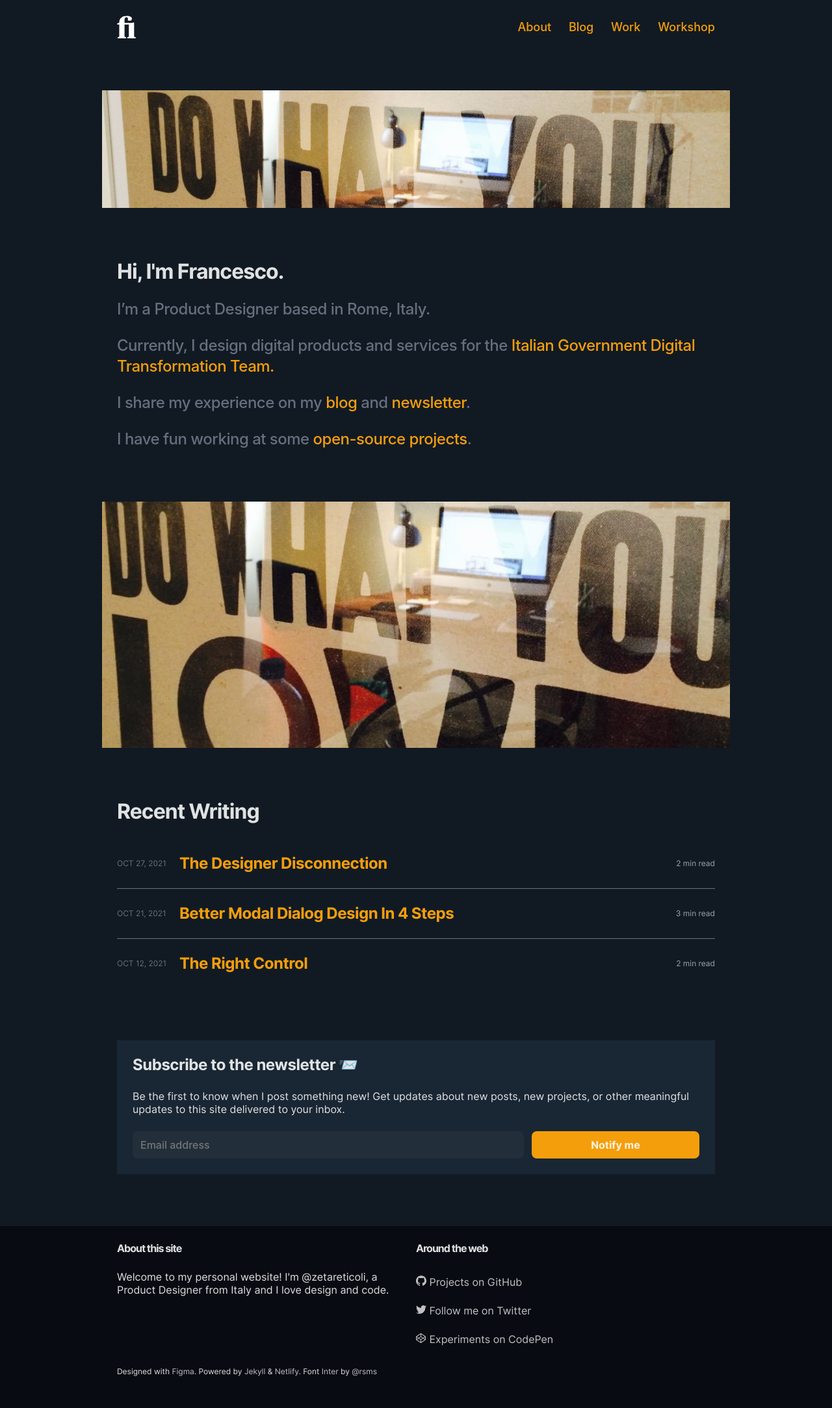
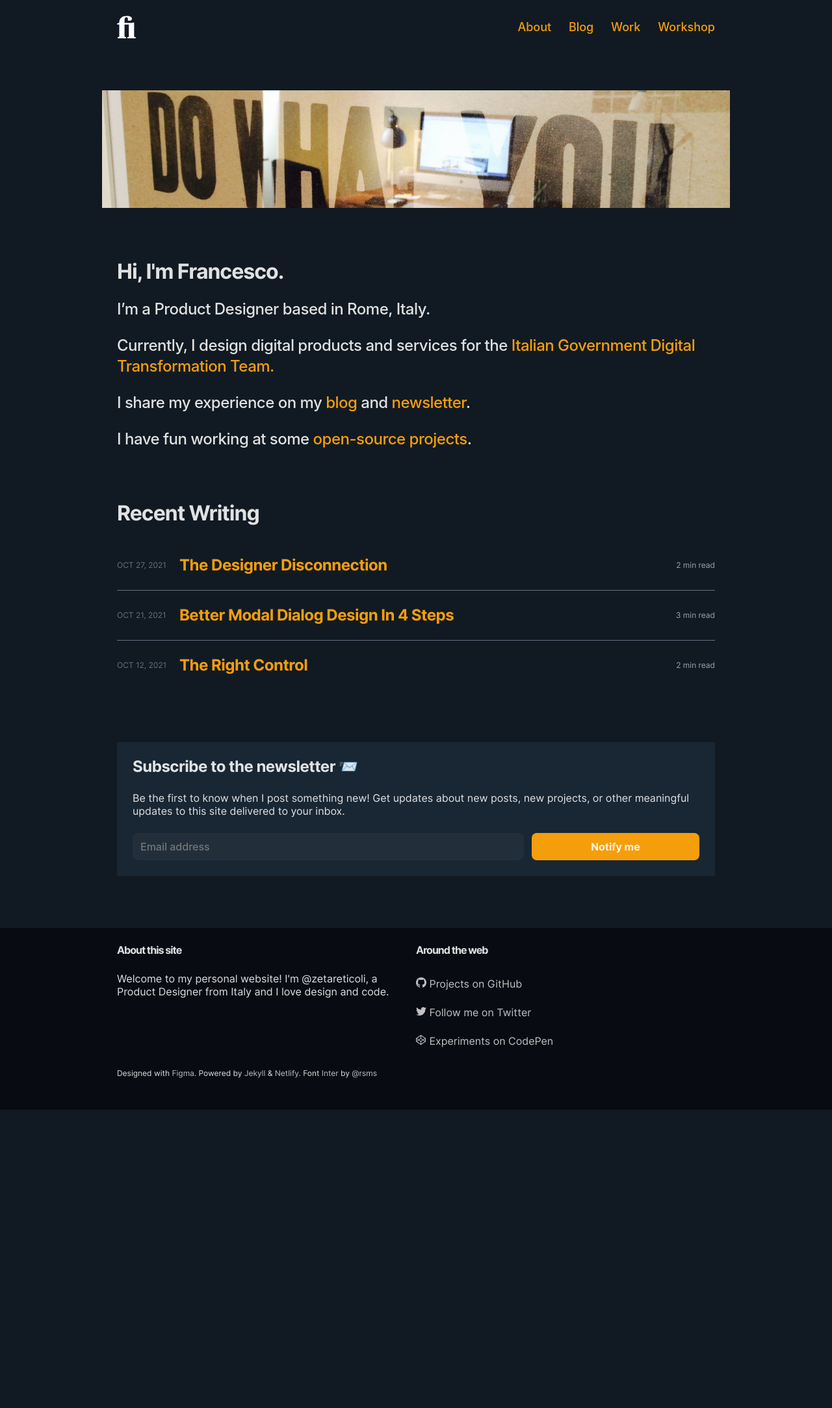
Before and after one commit to zetareticoli/fi, a Jekyll site: the page built from index.html, in a window 1280 px wide. Shown: the whole page at 65% size. Built offline with Jekyll 4.4.1, drawn with Linux system fonts in a browser that asks for light colours; some web fonts are replaced; the list of posts is cut into pages by our own code; after the commit the page ends 1708 px from its top, so only the background shows below that.

Commit message:
Added color to lead

```diff
--- a/_layouts/default.html
+++ b/_layouts/default.html
@@ -8,7 +8,7 @@
 		<div class="inner">
 			{% include header.html %}
 		</div>
-		<main class="{% if layout.inner %}inner-small{% else %}inner{% endif %}">
+		<main class="{% if layout.inner %}inner-small{% else %}inner{% endif %} spacing-sections">
 			{{ content }}
 		</main>
 	</div>
--- a/_layouts/page.html
+++ b/_layouts/page.html
@@ -9,7 +9,7 @@ layout: default
 	{% endif %}
 
 	{% if page.lead %}
-		<p class="lead color-text-weak">{{ page.lead }}</p>
+		<p class="lead">{{ page.lead }}</p>
 	{% endif %}
 </section>
 
--- a/_layouts/post.html
+++ b/_layouts/post.html
@@ -14,7 +14,7 @@ inner: small
 	<h1 class="headline-teaser">{{ page.title }}</h1>
 
   {% if page.excerpt %}
-    <p class="lead color-text-weak">{{ page.excerpt }}</p>
+    <p class="lead">{{ page.excerpt }}</p>
   {% endif %}
 
   <span class="caption">{{ page.date | date: site.date_format }} • {{ read-time }}</span>
--- a/_sass/utilities/_text.scss
+++ b/_sass/utilities/_text.scss
@@ -38,6 +38,7 @@
   font-weight: var(--font-medium);
   letter-spacing: var(--tracking-tight);
   line-height: var(--lineheight-double);
+  color: var(--color-text-light);
   @media screen and (min-width: 768px) {
     font-size: var(--font-06);
   }
--- a/index.html
+++ b/index.html
@@ -6,23 +6,16 @@ home: true
 
 <section class="spacing-sections">
   <h1 class="headline-default">Hi, I'm Francesco.</h1>
-
   <p class="lead color-text-weak">I’m a Product Designer based in Rome, Italy.</p>
-
   <p class="lead color-text-weak">Currently, I design digital products and services for the <a href="">Italian Government Digital Transformation Team.</a></p>
-
   <p class="lead color-text-weak">I share my experience on my <a href="/blog">blog</a> and <a href="https://www.designabile.com" target="_blank">newsletter</a>.</p>
-
   <p class="lead color-text-weak">I have fun working at some <a href="https://github.com/zetareticoli?tab=repositories" target="_blank">open-source projects</a>.</p>
 </section>
 
-<img class="spacing-sections full-width" src="/img/cover.jpg" alt="A working desk reflected in a picture" title="My design studio image reflected">
-
 <section class="spacing-sections">
   <h2 class="headline-default">Recent Writing</h2>
-
   {% for post in site.posts limit:3 %}
-    {% include post-list.html %}
+  {% include post-list.html %}
   {% endfor %}
 </section>
 
```
